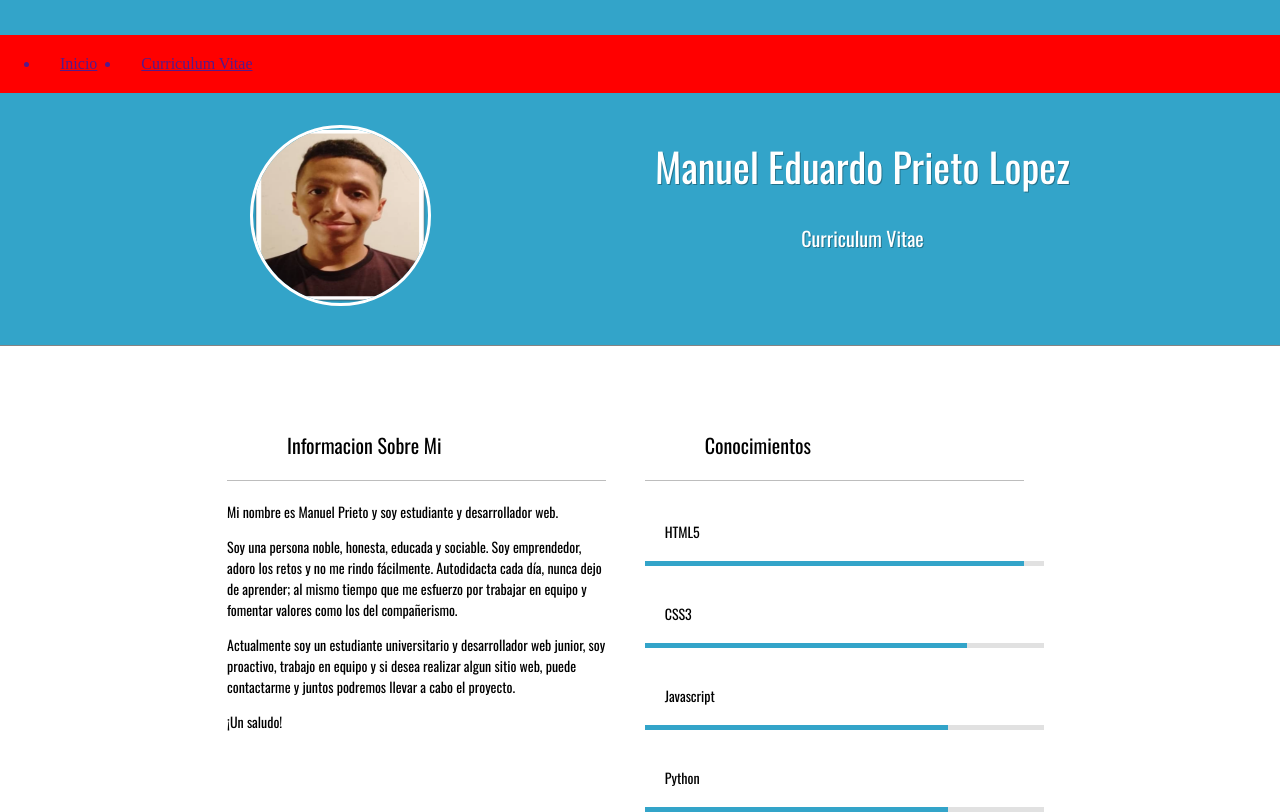
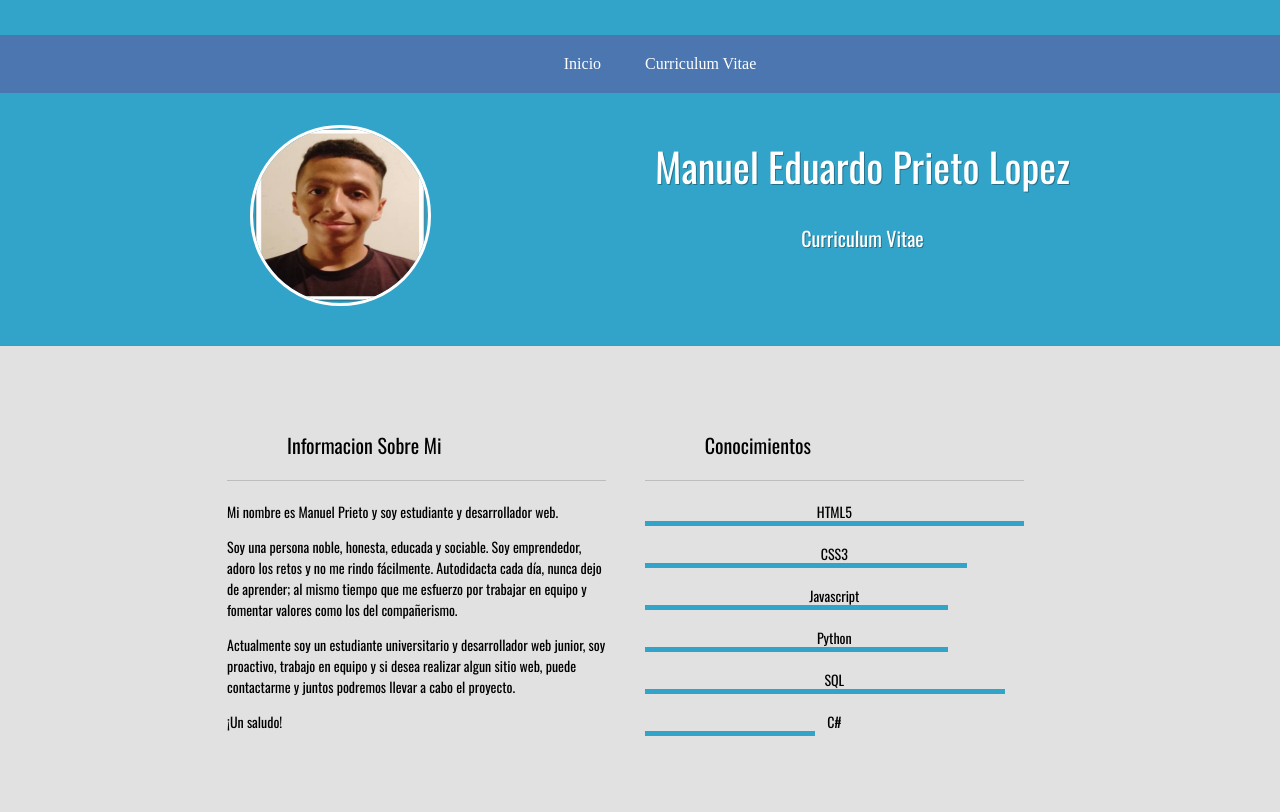
Before and after one commit to EduardoLopezGG/P2_31878183, a plain HTML site: page SEGUNDA EVALUACION/CV.html in a window 1280 px wide. Shown: the top 812 px of the page. Drawn offline with nearby package versions, Linux system fonts and the light colour scheme.

Commit message:
segunda evaluacion terminada

```diff
--- a/SEGUNDA EVALUACION/CV.html
+++ b/SEGUNDA EVALUACION/CV.html
@@ -8,8 +8,8 @@
   <header class="banner">
     <nav>
       <ul>
-        <a href=""><li>Inicio</li></a>
-        <a href=""><li>Curriculum Vitae</li></a>
+        <a href="../PRIMERA EVALUACION/index.html"><li>Inicio</li></a>
+        <a href="CV.html"><li>Curriculum Vitae</li></a>
       </ul>
     </nav>
     <div class="container_16">
--- a/SEGUNDA EVALUACION/public/css/estilos.css
+++ b/SEGUNDA EVALUACION/public/css/estilos.css
@@ -2,20 +2,33 @@
 @import url(https://fonts.googleapis.com/css?family=Oswald:400,300,700);
 
 body {
-  margin: 0
+  margin: 0;
+  background-color: #e1e1e1;
 }
 
 nav {
-  background-color: red;
+  background-color: rgb(75, 118, 175);
+}
+
+ul {
+  list-style: none;
+  text-align: center;
 }
 
 a {
   display: inline-block;
+  color: rgb(255, 255, 255);
+  text-decoration: none;
 }
 
-li{
+a:hover{
+  background-color: rgb(95, 44, 175);
+  transition: all 1.25s;
+}
+
+a li{
   padding: 20px;
-  text-decoration: none;
+  align-items: center;
 }
 
 .container_16 {
@@ -240,10 +253,6 @@ section[role=main] h4 strong {
   background-position: 0 -80px;
 }
 
-.socialmedia {
-
-}
-
 .social {
   width: 40px;
   height: 40px;
```
